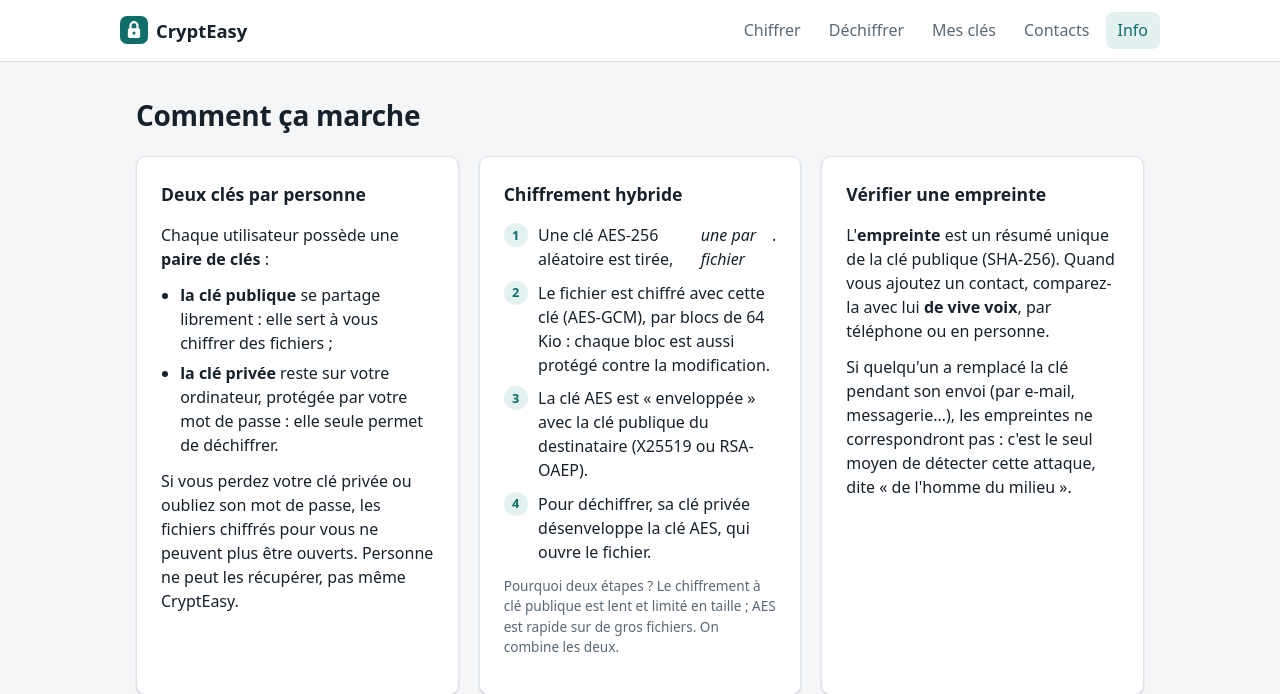
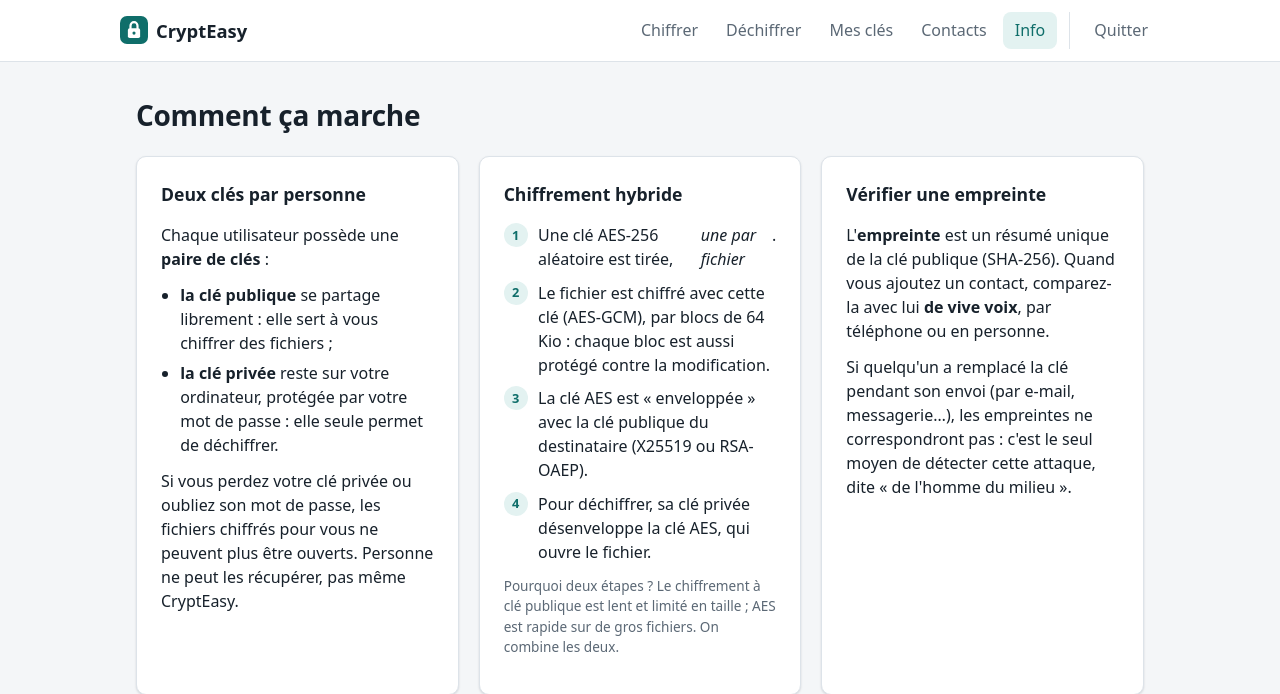
Before and after one commit to DiogoF-Hub/CryptEasy, a Flask app: page /info in a window 1280 px wide. Shown: the top 694 px of the page. Run offline with Flask 3, Linux system fonts and the light colour scheme; the visitor is signed in with stand-in values (Sample User, id 1); parts of the project's set-up code (start-up, migrations or seed data) failed here and were passed over; some libraries are stand-ins or nearby versions.

Commit message:
Lancement (__main__.py) selon le contrat § 3, waitress, bouton Quitter
- 1re ligne stdout CRYPTEASY_URL=…?token=…, CRYPTEASY_NO_BROWSER, CRYPTEASY_HOME
- waitress sur 127.0.0.1, port choisi par le système (pas de course)
- Quitter : POST /quitter protégé par CSRF, nettoyage des fichiers temporaires
- Test de lancement en sous-processus (Host étranger, jeton, Quitter)

Co-Authored-By: Claude Opus 5.5 <noreply@anthropic.com>
Claude-Session: https://claude.ai/code/session_016mDxrVd7SdkGqj8Gvh95nS

```diff
--- a/src/crypteasy/ui/__init__.py
+++ b/src/crypteasy/ui/__init__.py
@@ -2,12 +2,11 @@
 from __future__ import annotations
 
 import secrets
+from collections.abc import Callable
+from pathlib import Path
 
 from flask import Flask, render_template
 from flask_wtf.csrf import CSRFError
-
-from pathlib import Path
-
 from werkzeug.exceptions import RequestEntityTooLarge
 
 from .backend import Backend, default_backend
@@ -21,7 +20,8 @@ MAX_UPLOAD_BYTES = 4 * 1024**3   # 4 Gio
 
 
 def create_app(backend: Backend | None = None, *, port: int | None = None,
-               launch_token: str | None = None, temp_root: Path | None = None) -> Flask:
+               launch_token: str | None = None, temp_root: Path | None = None,
+               shutdown: Callable[[], None] | None = None) -> Flask:
     """Fabrique de l'application.
 
     backend=None → backend par défaut (voir backend.default_backend) ; les tests passent un FakeBackend.
@@ -31,15 +31,17 @@ def create_app(backend: Backend | None = None, *, port: int | None = None,
                    lisible dans app.config["LAUNCH_TOKEN"]).
     temp_root    → dossier des fichiers temporaires (défaut : $CRYPTEASY_HOME/tmp,
                    sinon le dossier temporaire du système).
+    shutdown     → appelé par le bouton « Quitter » (fourni par __main__.py ; rien en test).
     """
     app = Flask(__name__)
     app.config["MAX_CONTENT_LENGTH"] = MAX_UPLOAD_BYTES
     app.extensions["crypteasy_backend"] = backend or default_backend()
+    app.extensions["crypteasy_shutdown"] = shutdown or (lambda: None)
     init_security(app, port=port, launch_token=launch_token or secrets.token_urlsafe(32))
     init_files(app, temp_root)
 
-    from .routes import contacts, decrypt, encrypt, home, keys
-    for module in (home, keys, contacts, encrypt, decrypt):
+    from .routes import app_control, contacts, decrypt, encrypt, home, keys
+    for module in (home, keys, contacts, encrypt, decrypt, app_control):
         app.register_blueprint(module.bp)
 
     @app.context_processor
--- a/src/crypteasy/ui/templates/base.html
+++ b/src/crypteasy/ui/templates/base.html
@@ -28,7 +28,11 @@
       <a href="{{ url_for('keys.index') }}" {% if bp == 'keys' %}aria-current="page"{% endif %}>Mes clés</a>
       <a href="{{ url_for('contacts.index') }}" {% if bp == 'contacts' %}aria-current="page"{% endif %}>Contacts</a>
       <a href="{{ url_for('home.info') }}" {% if request.endpoint == 'home.info' %}aria-current="page"{% endif %}>Info</a>
-      {% block nav_extra %}{% endblock %}
+      <form method="post" action="{{ url_for('app_control.quit_app') }}" class="quit-form"
+            data-confirm="Quitter CryptEasy ?">
+        <input type="hidden" name="csrf_token" value="{{ csrf_token() }}">
+        <button type="submit" class="quit-btn" title="Fermer l'application">Quitter</button>
+      </form>
     </nav>
   </header>
   {% endif %}
```
